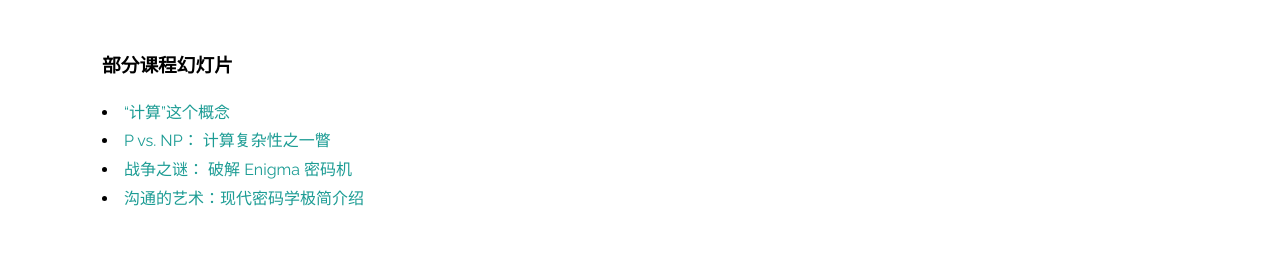
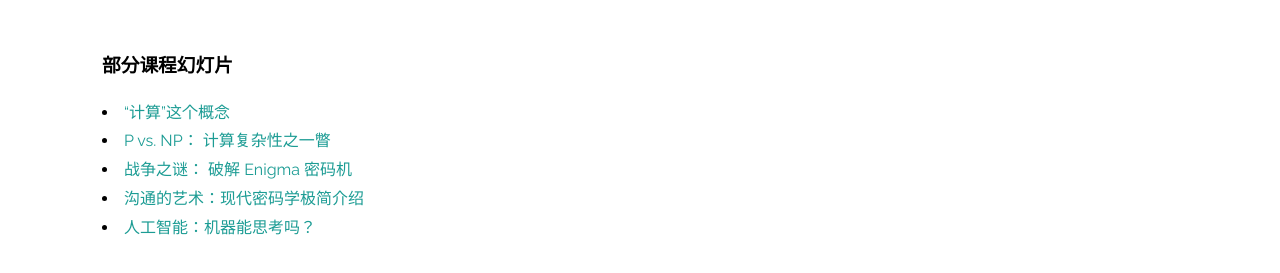
Before and after one commit to sparkmxy/sparkmxy.github.io, a plain HTML site: page lecture-slides.html in a window 1280 px wide. Shown: the part 161-434 px from the top of the page. Drawn offline with Linux system fonts and the light colour scheme.

Commit message:
add slides: AI

```diff
--- a/lecture-slides.html
+++ b/lecture-slides.html
@@ -27,6 +27,7 @@
         <li> <a href="writings/计算复杂性.pdf" target="_blank">P vs. NP： 计算复杂性之一瞥</a>  </li>
         <li> <a href="writings/战争之谜.pdf" target="_blank">战争之谜： 破解 Enigma 密码机</a>  </li>
         <li> <a href="writings/现代密码学简介.pdf" target="_blank">沟通的艺术：现代密码学极简介绍</a>  </li>
+        <li> <a href="writings/人工智能.pdf" target="_blank">人工智能：机器能思考吗？</a>  </li>
       </column>
     </section>
 </body>
```
Also changed, not shown: 1 other file.
